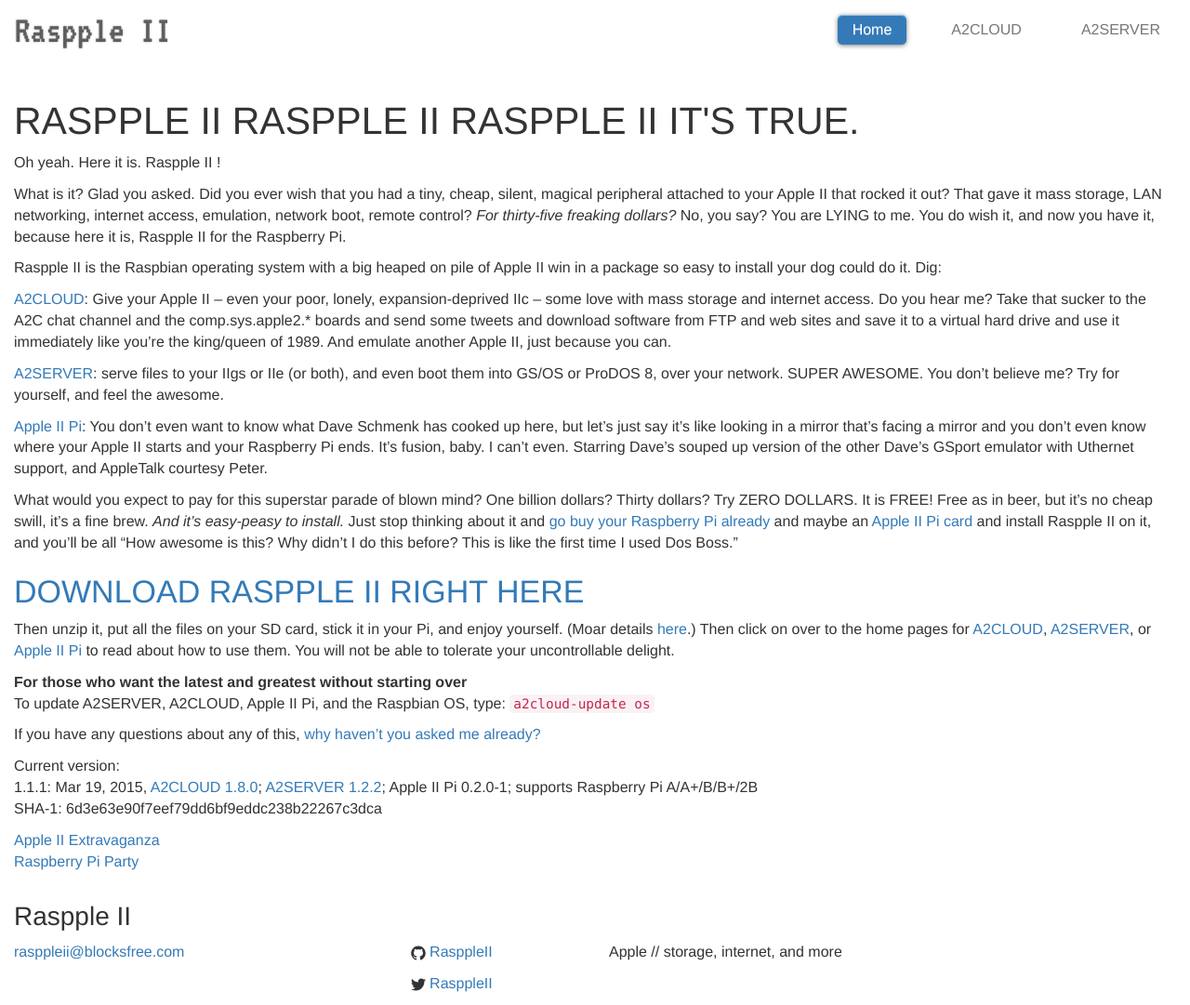
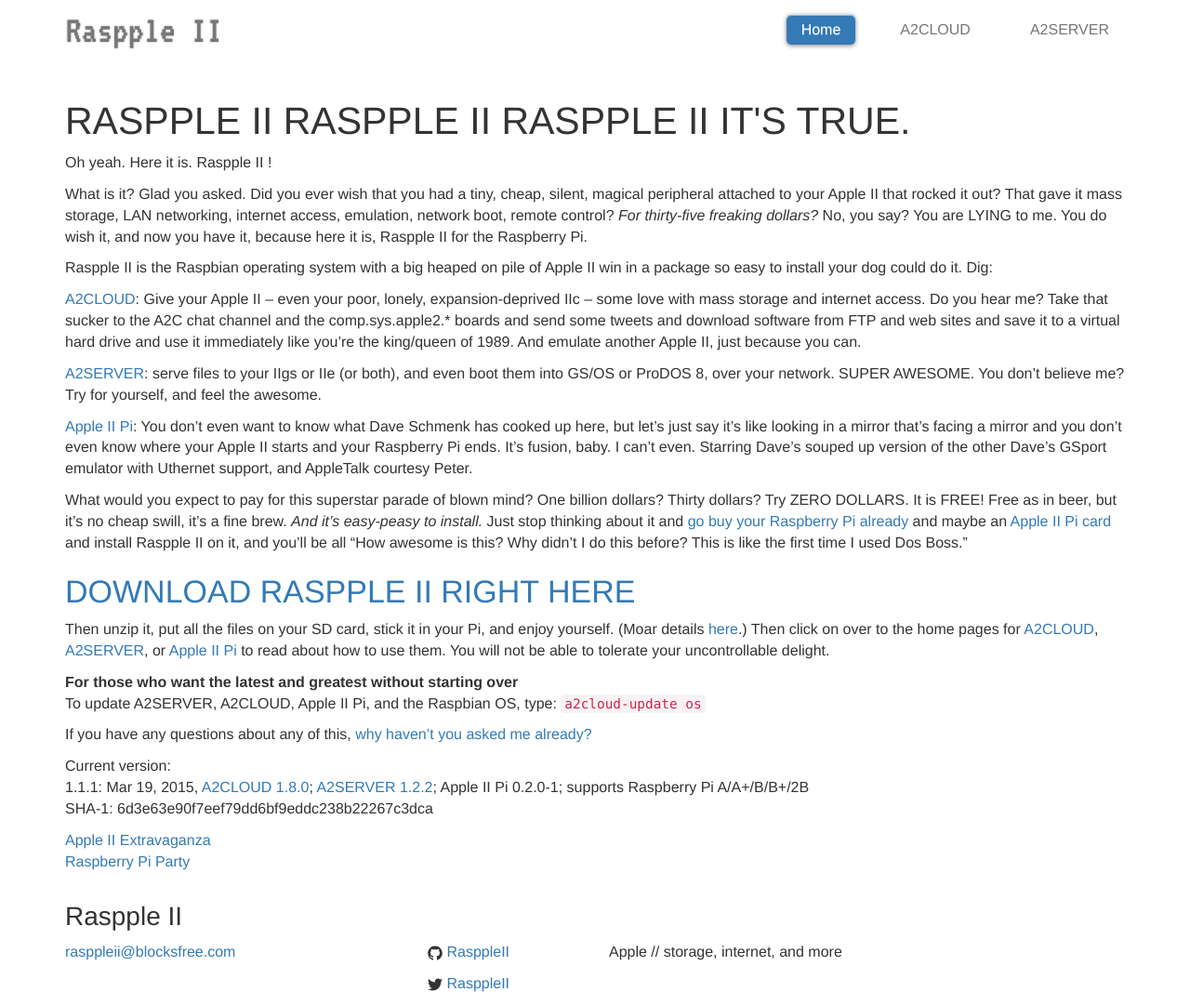
Before and after one commit to RasppleII/rasppleii.github.io, a Jekyll site: the page built from index.md, in a window 1280 px wide. Shown: the whole page at 93% size. Built offline with Jekyll 4.4.1, drawn with Linux system fonts in a browser that asks for light colours; nearby versions of some CDN libraries.

Commit message:
**.html: container-fluid -> container
It seems like container-fluid the way to go, but it's really not.  A
design can still be responsive (and ours is for all that it isn't
actually done yet), and yet still specify not to use the whole thing
when the width of the page is excessive.  That's a non-fluid container
and that's what we need to be using.

```diff
--- a/_includes/footer.html
+++ b/_includes/footer.html
@@ -1,5 +1,5 @@
 <footer>
-	<div class="container-fluid">
+	<div class="container">
 		<div class="row">
 			<div class="col-md-12">
 				<h3>{{ site.title }}</h3>
--- a/_includes/header.html
+++ b/_includes/header.html
@@ -1,5 +1,5 @@
 <nav class="navbar navbar-default navbar-static-top">
-  <div class="container-fluid">
+  <div class="container">
     <div class="navbar-header">
       <button type="button" class="navbar-toggle collapsed" data-toggle="collapse" data-target="#navbar" aria-expanded="false" aria-controls="navbar">
         <span class="sr-only">Toggle navigation</span>
--- a/_layouts/page.html
+++ b/_layouts/page.html
@@ -1,7 +1,7 @@
 ---
 layout: default
 ---
-<div class="container-fluid">
+<div class="container">
 	<header>
 		<h1>{{ page.title }}</h1>{% if page.subtitle %}
 		<h2 class="post-subtitle">{{ page.subtitle }}</h2>{% endif %}
--- a/_layouts/post.html
+++ b/_layouts/post.html
@@ -1,7 +1,7 @@
 ---
 layout: default
 ---
-<div class="container-fluid">
+<div class="container">
 	<div>
 		<header>
 			<div class="page-header">
```
